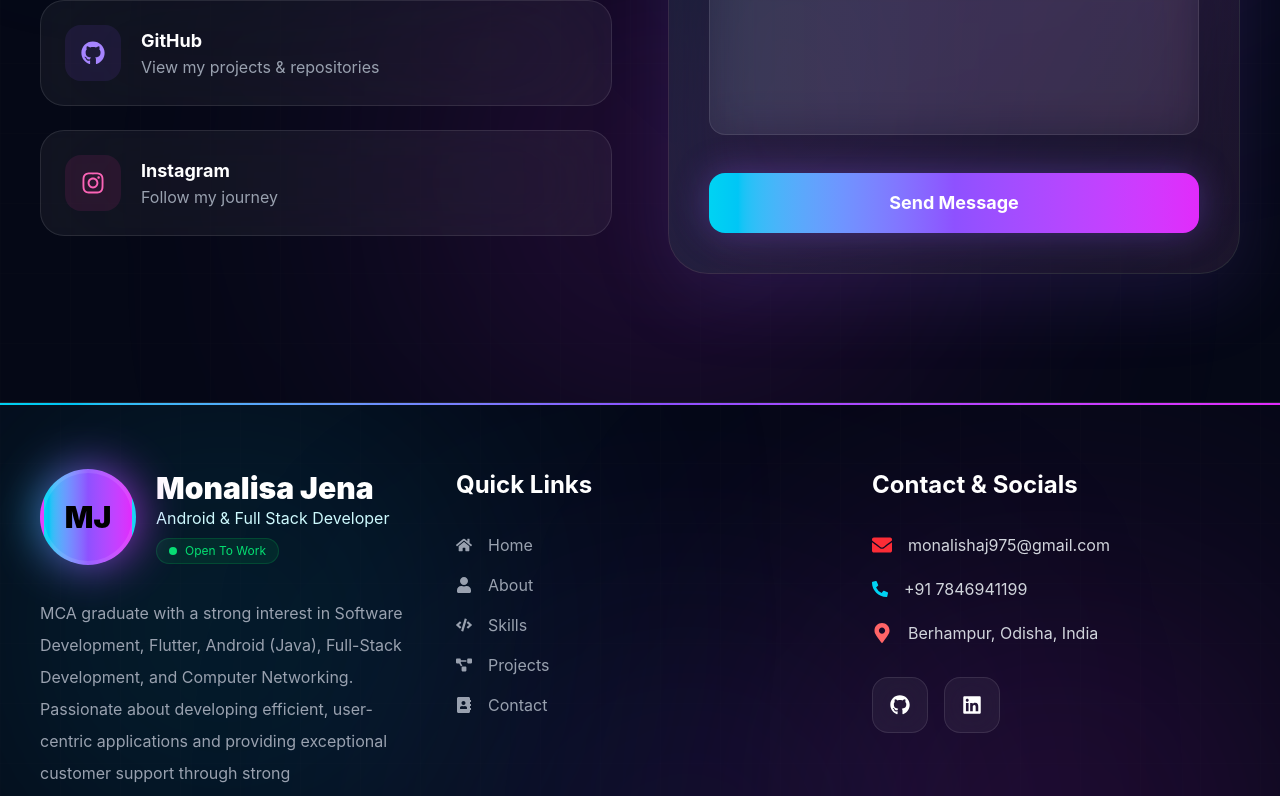
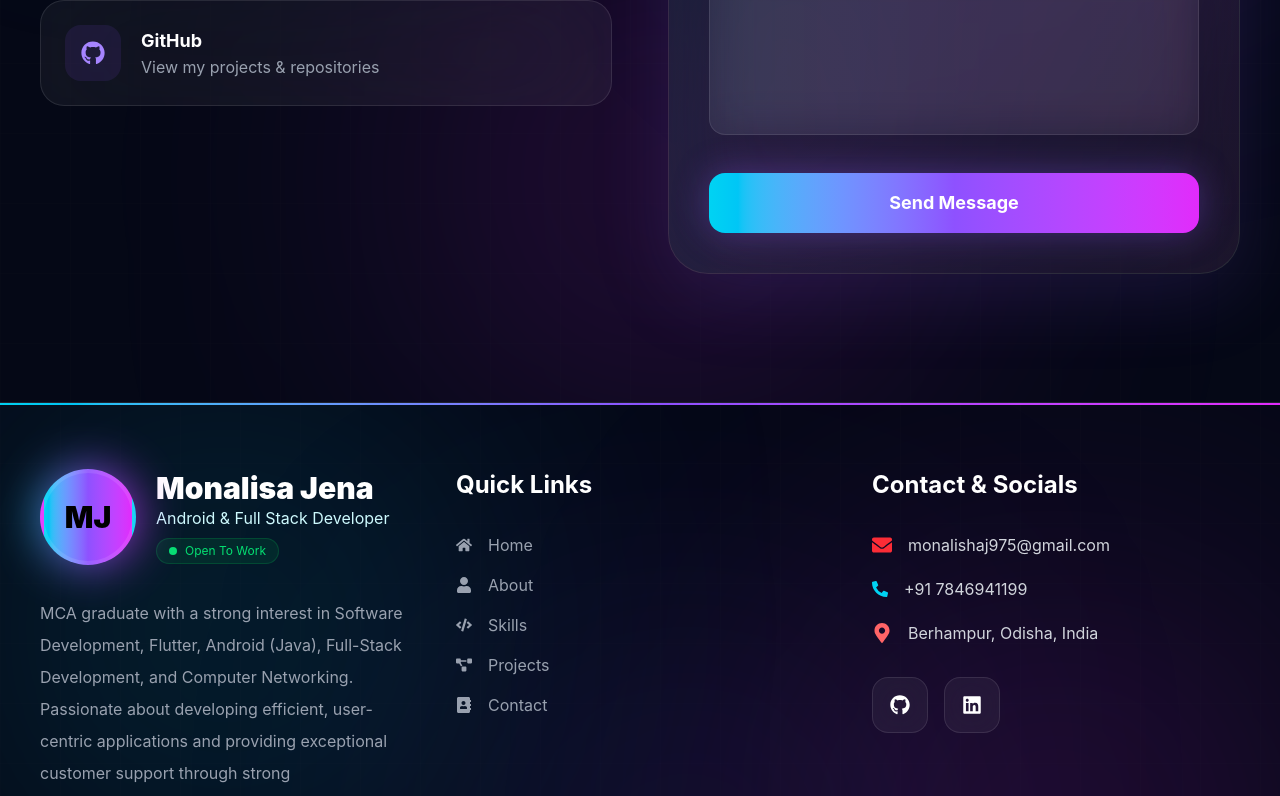
Before and after one commit to Monalisa-XD/monalisa-portfolio, a React (Vite) app: page / in a window 1280 px wide. Shown: the part 11070-11866 px from the top of the page. Built offline with nearby package versions, Linux system fonts and the light colour scheme.

Commit message:
feat: remove Instagram link from Contact component and clean up unused code

```diff
--- a/src/components/Contact.jsx
+++ b/src/components/Contact.jsx
@@ -1,235 +1,6 @@
-// import {
-//   FaGithub,
-//   FaLinkedin,
-//   FaInstagram,
-//   FaEnvelope,
-// } from "react-icons/fa";
-
-// const Contact = () => {
-//   return (
-//     <section className="relative py-32 bg-[#050816] overflow-hidden">
-
-//       {/* Background Glow */}
-//       <div className="absolute top-0 right-0 w-[300px] h-[300px] bg-[#00ffb3]/10 blur-[120px] rounded-full" />
-
-//       {/* Container */}
-//       <div className="relative z-10 max-w-7xl mx-auto px-6 lg:px-10">
-
-//         {/* Heading */}
-//         <div className="mb-20">
-
-//           <p className="text-[#00ffb3] uppercase tracking-[6px] text-sm mb-4">
-//             Contact
-//           </p>
-
-//           <h2 className="text-5xl md:text-6xl font-black text-white">
-//             Get In Touch
-//           </h2>
-
-//         </div>
-
-//         {/* Main Grid */}
-//         <div className="grid lg:grid-cols-2 gap-14">
-
-//           {/* LEFT SIDE */}
-//           <div>
-
-//             <p className="text-gray-400 text-lg leading-9 mb-10">
-
-//               I’m always open to discussing new opportunities,
-//               collaborations, freelance projects, or creative ideas.
-
-//             </p>
-
-//             {/* Social Cards */}
-//             <div className="space-y-6">
-
-//               {/* Email */}
-//               <a
-//                 href="mailto:yourmail@gmail.com"
-//                 className="flex items-center gap-5 bg-[#0B1224]/70 border border-white/10 rounded-3xl p-6 hover:border-[#00ffb3]/30 transition-all duration-300"
-//               >
-
-//                 <div className="w-14 h-14 rounded-2xl bg-[#00ffb3]/10 flex items-center justify-center text-[#00ffb3] text-2xl">
-
-//                   <FaEnvelope />
-
-//                 </div>
-
-//                 <div>
-
-//                   <h3 className="text-white font-bold text-lg">
-//                     Email
-//                   </h3>
-
-//                   <p className="text-gray-400">
-//                     yourmail@gmail.com
-//                   </p>
-
-//                 </div>
-
-//               </a>
-
-//               {/* LinkedIn */}
-//               <a
-//                 href="#"
-//                 target="_blank"
-//                 className="flex items-center gap-5 bg-[#0B1224]/70 border border-white/10 rounded-3xl p-6 hover:border-cyan-400/30 transition-all duration-300"
-//               >
-
-//                 <div className="w-14 h-14 rounded-2xl bg-cyan-500/10 flex items-center justify-center text-cyan-400 text-2xl">
-
-//                   <FaLinkedin />
-
-//                 </div>
-
-//                 <div>
-
-//                   <h3 className="text-white font-bold text-lg">
-//                     LinkedIn
-//                   </h3>
-
-//                   <p className="text-gray-400">
-//                     Connect with me
-//                   </p>
-
-//                 </div>
-
-//               </a>
-
-//               {/* GitHub */}
-//               <a
-//                 href="#"
-//                 target="_blank"
-//                 className="flex items-center gap-5 bg-[#0B1224]/70 border border-white/10 rounded-3xl p-6 hover:border-pink-400/30 transition-all duration-300"
-//               >
-
-//                 <div className="w-14 h-14 rounded-2xl bg-pink-500/10 flex items-center justify-center text-pink-400 text-2xl">
-
-//                   <FaGithub />
-
-//                 </div>
-
-//                 <div>
-
-//                   <h3 className="text-white font-bold text-lg">
-//                     GitHub
-//                   </h3>
-
-//                   <p className="text-gray-400">
-//                     View my repositories
-//                   </p>
-
-//                 </div>
-
-//               </a>
-
-//               {/* Instagram */}
-//               <a
-//                 href="#"
-//                 target="_blank"
-//                 className="flex items-center gap-5 bg-[#0B1224]/70 border border-white/10 rounded-3xl p-6 hover:border-yellow-400/30 transition-all duration-300"
-//               >
-
-//                 <div className="w-14 h-14 rounded-2xl bg-yellow-500/10 flex items-center justify-center text-yellow-400 text-2xl">
-
-//                   <FaInstagram />
-
-//                 </div>
-
-//                 <div>
-
-//                   <h3 className="text-white font-bold text-lg">
-//                     Instagram
-//                   </h3>
-
-//                   <p className="text-gray-400">
-//                     Follow me
-//                   </p>
-
-//                 </div>
-
-//               </a>
-
-//             </div>
-//           </div>
-
-//           {/* RIGHT SIDE */}
-//           <div className="bg-[#0B1224]/70 border border-white/10 rounded-[35px] p-10 backdrop-blur-xl shadow-[0_0_40px_rgba(0,255,179,0.05)]">
-
-//             <form className="space-y-8">
-
-//               {/* Name */}
-//               <div>
-
-//                 <label className="block text-gray-300 mb-3">
-//                   Your Name
-//                 </label>
-
-//                 <input
-//                   type="text"
-//                   placeholder="Enter your name"
-//                   className="w-full bg-[#050816] border border-white/10 rounded-2xl px-5 py-4 text-white outline-none focus:border-[#00ffb3] transition-all duration-300"
-//                 />
-
-//               </div>
-
-//               {/* Email */}
-//               <div>
-
-//                 <label className="block text-gray-300 mb-3">
-//                   Your Email
-//                 </label>
-
-//                 <input
-//                   type="email"
-//                   placeholder="Enter your email"
-//                   className="w-full bg-[#050816] border border-white/10 rounded-2xl px-5 py-4 text-white outline-none focus:border-[#00ffb3] transition-all duration-300"
-//                 />
-
-//               </div>
-
-//               {/* Message */}
-//               <div>
-
-//                 <label className="block text-gray-300 mb-3">
-//                   Message
-//                 </label>
-
-//                 <textarea
-//                   rows="6"
-//                   placeholder="Write your message..."
-//                   className="w-full bg-[#050816] border border-white/10 rounded-2xl px-5 py-4 text-white outline-none focus:border-[#00ffb3] transition-all duration-300 resize-none"
-//                 />
-
-//               </div>
-
-//               {/* Button */}
-//               <button
-//                 type="submit"
-//                 className="w-full py-4 rounded-2xl bg-[#00ffb3] text-black font-bold text-lg hover:scale-[1.02] transition-all duration-300 shadow-[0_0_25px_rgba(0,255,179,0.4)]"
-//               >
-
-//                 Send Message
-
-//               </button>
-
-//             </form>
-
-//           </div>
-
-//         </div>
-//       </div>
-//     </section>
-//   );
-// };
-
-// export default Contact;
-
 import {
   FaGithub,
   FaLinkedin,
-  FaInstagram,
   FaEnvelope,
 } from "react-icons/fa";
 
@@ -339,24 +110,6 @@ const Contact = () => {
                   </p>
                 </div>
               </a>
-
-              {/* Instagram */}
-              <a
-                href="#"
-                className="group flex items-center gap-5 bg-white/5 backdrop-blur-3xl border border-white/10 rounded-3xl p-6 hover:-translate-y-2 hover:border-pink-400/40 hover:shadow-[0_20px_60px_rgba(236,72,153,0.2)] transition-all duration-500"
-              >
-                <div className="w-14 h-14 rounded-2xl bg-pink-500/10 flex items-center justify-center text-pink-400 text-2xl">
-                  <FaInstagram />
-                </div>
-
-                <div>
-                  <h3 className="text-white font-bold text-lg">Instagram</h3>
-
-                  <p className="text-gray-400">
-                    Follow my journey
-                  </p>
-                </div>
-              </a>
             </div>
           </div>
 
```
